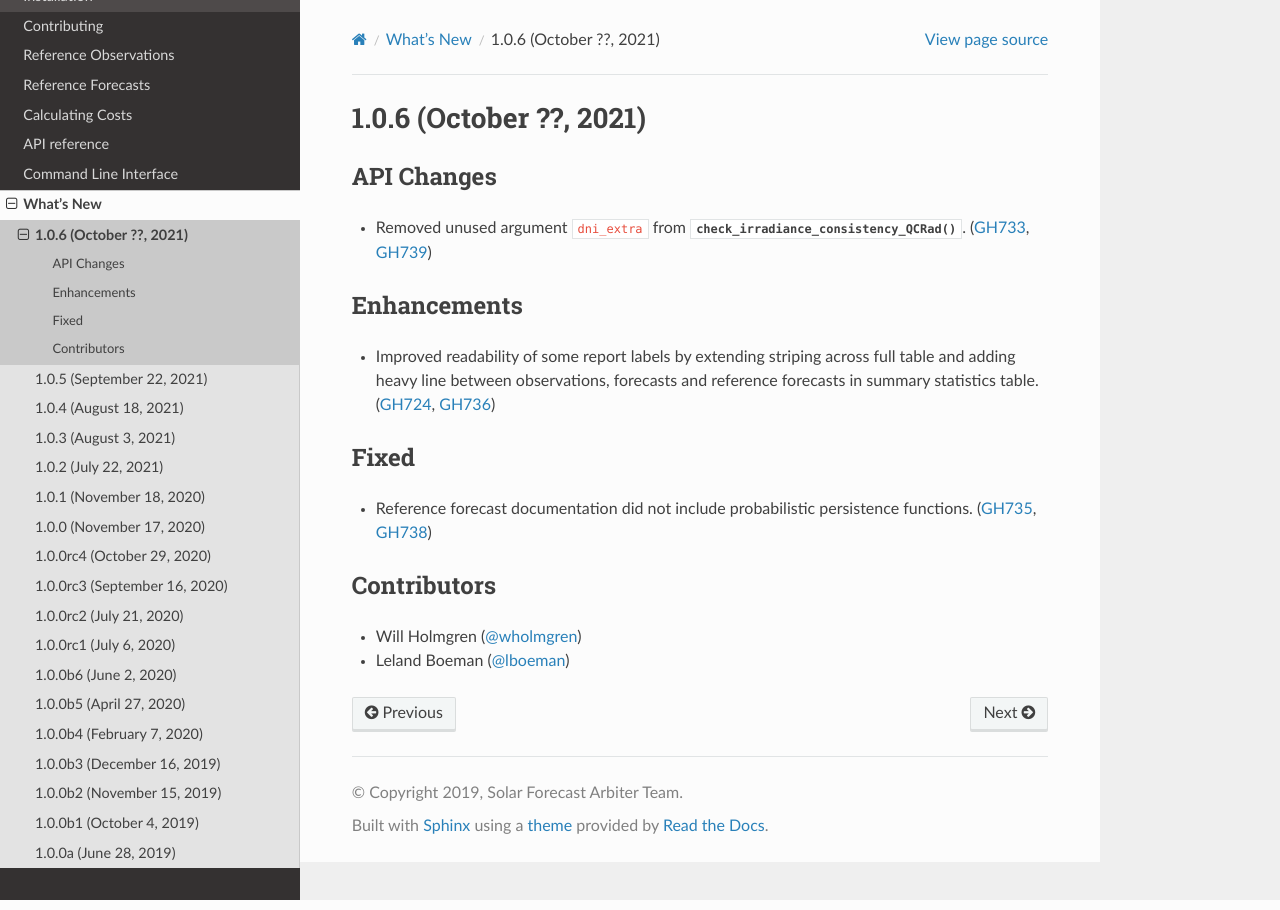
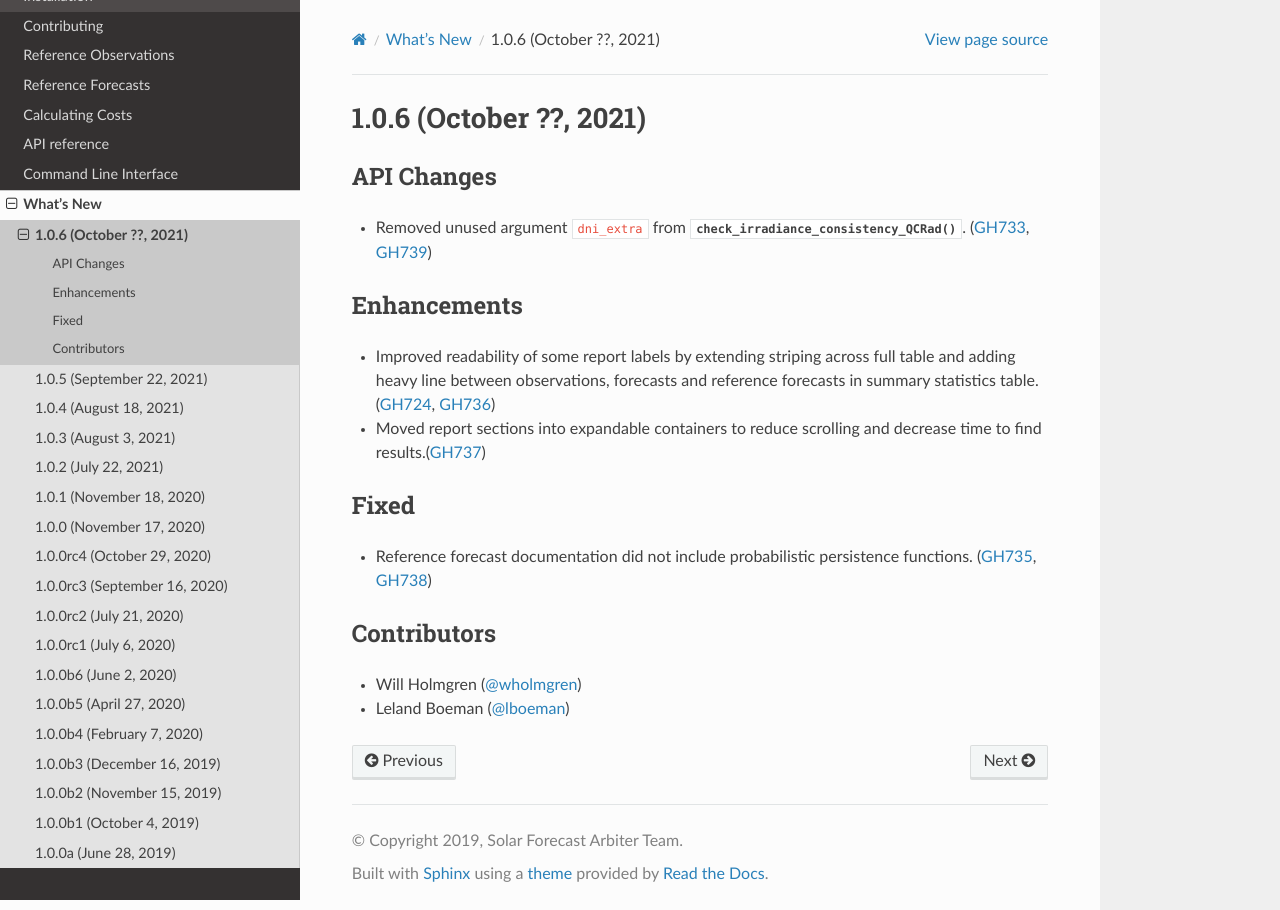
Before and after one commit to SolarArbiter/solarforecastarbiter-core, a Sphinx documentation site: the page built from docs/source/whatsnew/1.0.6.rst, in a window 1280 px wide. Built offline with Sphinx 7.4.7 and the Read the Docs theme 2.0.0, drawn with Linux system fonts in a browser that asks for light colours.

Commit message:
whatsnew

```diff
--- a/docs/source/whatsnew/1.0.6.rst
+++ b/docs/source/whatsnew/1.0.6.rst
@@ -17,6 +17,8 @@ Enhancements
 * Improved readability of some report labels by extending striping across
   full table and adding heavy line between observations, forecasts and
   reference forecasts in summary statistics table. (:issue:`724`, :pull:`736`)
+* Moved report sections into expandable containers to reduce scrolling and
+  decrease time to find results.(:pull:`737`)
 
 Fixed
 ~~~~~
```
